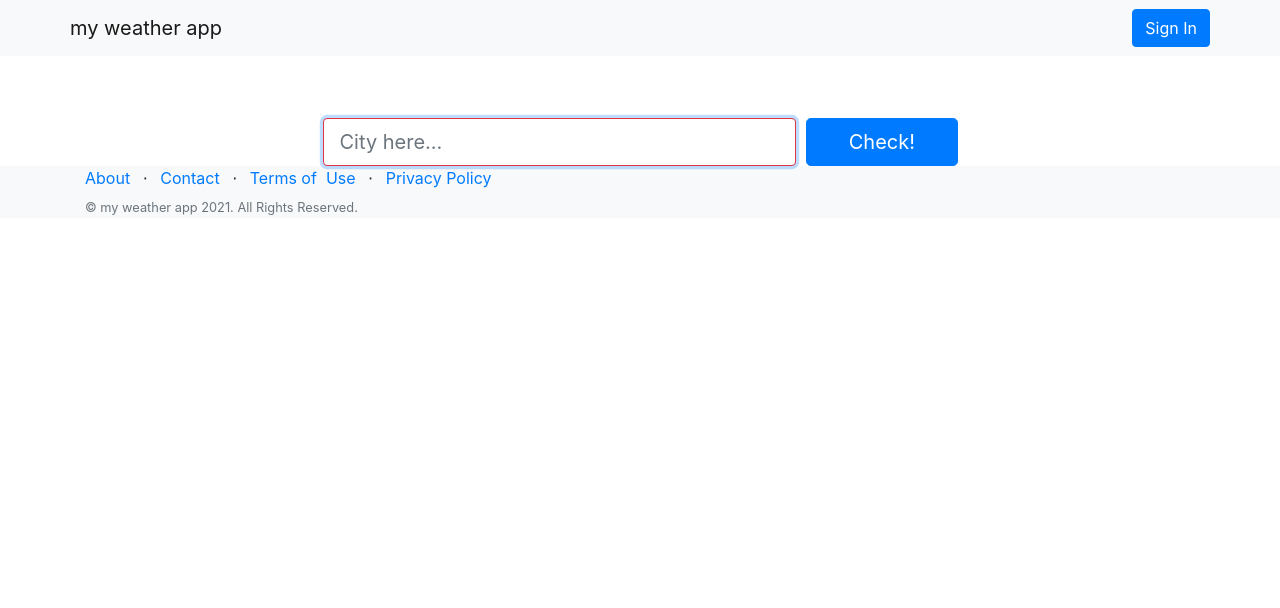
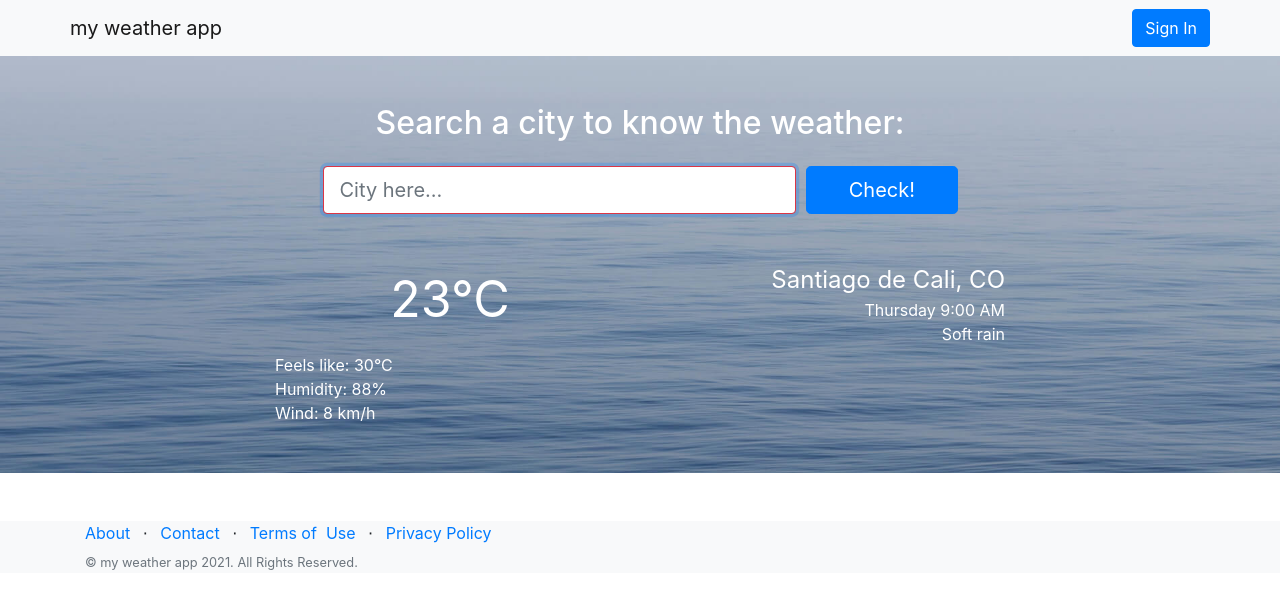
Before and after one commit to maosan132/Weather-app, a website built with webpack: page dist/index.html in a window 1280 px wide. Built offline with nearby package versions, Linux system fonts and the light colour scheme; files whose address does not match are found by name.

Commit message:
Added bg image and more chnges to html

```diff
--- a/dist/index.html
+++ b/dist/index.html
@@ -9,7 +9,7 @@
     <meta charset="utf-8">
     <meta http-equiv="X-UA-Compatible" content="IE=edge">
     <title>Weather App</title>
-    <meta name="description" content="">
+    <meta name="description" content="App to fetch data from a weather website API" />
     <meta name="viewport" content="width=device-width, initial-scale=1">
     <link rel="stylesheet" href="https://cdn.jsdelivr.net/npm/bootstrap@4.6.0/dist/css/bootstrap.min.css"
         integrity="sha384-B0vP5xmATw1+K9KRQjQERJvTumQW0nPEzvF6L/Z6nronJ3oUOFUFpCjEUQouq2+l" crossorigin="anonymous">
@@ -23,22 +23,18 @@
       <p class="browsehappy">You are using an <strong>outdated</strong> browser. Please <a href="#">upgrade your browser</a> to improve your experience.</p>
     <![endif]-->
     <nav class="navbar navbar-light navbar-expand bg-light navigation-clean">
-        <div class="container"><a class="navbar-brand" href="#">my weather app</a><button data-toggle="collapse"
-                class="navbar-toggler" data-target="#navcol-1"></button>
-            <div class="collapse navbar-collapse" id="navcol-1"><a class="btn btn-primary ml-auto" role="button"
-                    href="#">Sign In</a></div>
+        <div class="container"><a class="navbar-brand" href="#">my weather app</a><button data-toggle="collapse" data-target="#navcol-1" class="navbar-toggler"></button>
+            <div class="collapse navbar-collapse" id="navcol-1"><a class="btn btn-primary ml-auto" role="button" href="#">Sign In</a></div>
         </div>
     </nav>
-    <section class="call-to-action text-white text-center"
-        style="background:url('dist/bg-masthead.jpg') no-repeat center center;background-size:cover;">
+    <section class="call-to-action text-white text-center py-5" style="background:url('bg-masthead.jpg') no-repeat center center;background-size:cover;">
         <div class="overlay5"></div>
         <div class="container">
             <div class="row">
                 <div class="col-xl-9 mx-auto">
-                    <h2 class="mb-4">Search a city to know the weather:<br></h2>
+                    <h2 class="mb-4">Search a city to know the weather:<br /></h2>
                 </div>
                 <div class="col-md-10 col-lg-8 col-xl-7 mx-auto">
-                    <form>
                     <div class="form-row">
                         <div class="col-12 col-md-9 mb-2 mb-md-0"><input
                                 class="border rounded border-danger form-control form-control-lg" type="text"
@@ -47,12 +43,38 @@
                         <div class="col-12 col-md-3"><button id="fetch" class="btn btn-primary btn-block btn-lg"
                                 type="button">Check!</button></div>
                     </div>
-                    </form>
+                </div>
+            </div>
+        </div>
+        <div class="container mt-5">
+            <div class="row justify-content-center">
+                <div class="col-md-6 col-lg-4">
+                    <div class="row">
+                        <div class="col"><img /></div>
+                        <div class="col">
+                            <p id="temp" style="text-align: left;font-size: 50px;">23°C</p>
+                        </div>
+                        <div class="col">
+                            <p></p>
+                        </div>
+                    </div>
+                    <div class="row">
+                        <div class="col">
+                            <p class="text-left my-auto">Feels like: 30°C</p>
+                            <p class="text-left my-auto">Humidity: 88%</p>
+                            <p class="text-left my-auto">Wind: 8 km/h</p>
+                        </div>
+                    </div>
+                </div>
+                <div class="col col-lg-4 col-md-6">
+                    <p class="text-right my-auto" style="font-size: 24px;">Santiago de Cali, CO</p>
+                    <p class="text-right my-auto">Thursday 9:00 AM</p>
+                    <p class="text-right my-auto">Soft rain</p>
                 </div>
             </div>
         </div>
     </section>
-    <footer class="footer bg-light">
+    <footer class="footer bg-light mt-5">
         <div class="container">
             <div class="row">
                 <div class="col-lg-6 my-auto h-100 text-center text-lg-left">
@@ -61,7 +83,7 @@
                         <li class="list-inline-item"><span>⋅</span></li>
                         <li class="list-inline-item"><a href="#">Contact</a></li>
                         <li class="list-inline-item"><span>⋅</span></li>
-                        <li class="list-inline-item"><a href="#">Terms of &nbsp;Use</a></li>
+                        <li class="list-inline-item"><a href="#">Terms of  Use</a></li>
                         <li class="list-inline-item"><span>⋅</span></li>
                         <li class="list-inline-item"><a href="#">Privacy Policy</a></li>
                     </ul>
@@ -77,8 +99,9 @@
             </div>
         </div>
     </footer>
-    <script src="assets/js/jquery.min.js"></script>
-    <script src="assets/bootstrap/js/bootstrap.min.js"></script>
+    <script src="https://code.jquery.com/jquery-3.5.1.slim.min.js" integrity="sha384-DfXdz2htPH0lsSSs5nCTpuj/zy4C+OGpamoFVy38MVBnE+IbbVYUew+OrCXaRkfj" crossorigin="anonymous"></script>
+    <script src="https://cdn.jsdelivr.net/npm/popper.js@1.16.1/dist/umd/popper.min.js" integrity="sha384-9/reFTGAW83EW2RDu2S0VKaIzap3H66lZH81PoYlFhbGU+6BZp6G7niu735Sk7lN" crossorigin="anonymous"></script>
+    <script src="https://cdn.jsdelivr.net/npm/bootstrap@4.5.3/dist/js/bootstrap.min.js" integrity="sha384-w1Q4orYjBQndcko6MimVbzY0tgp4pWB4lZ7lr30WKz0vr/aWKhXdBNmNb5D92v7s" crossorigin="anonymous"></script>
     <script src="main.js" async defer></script>
 </body>
 
```
Also changed, not shown: dist/bg-masthead.jpg (added). Lines whose indentation alone changed are shown as unchanged.
